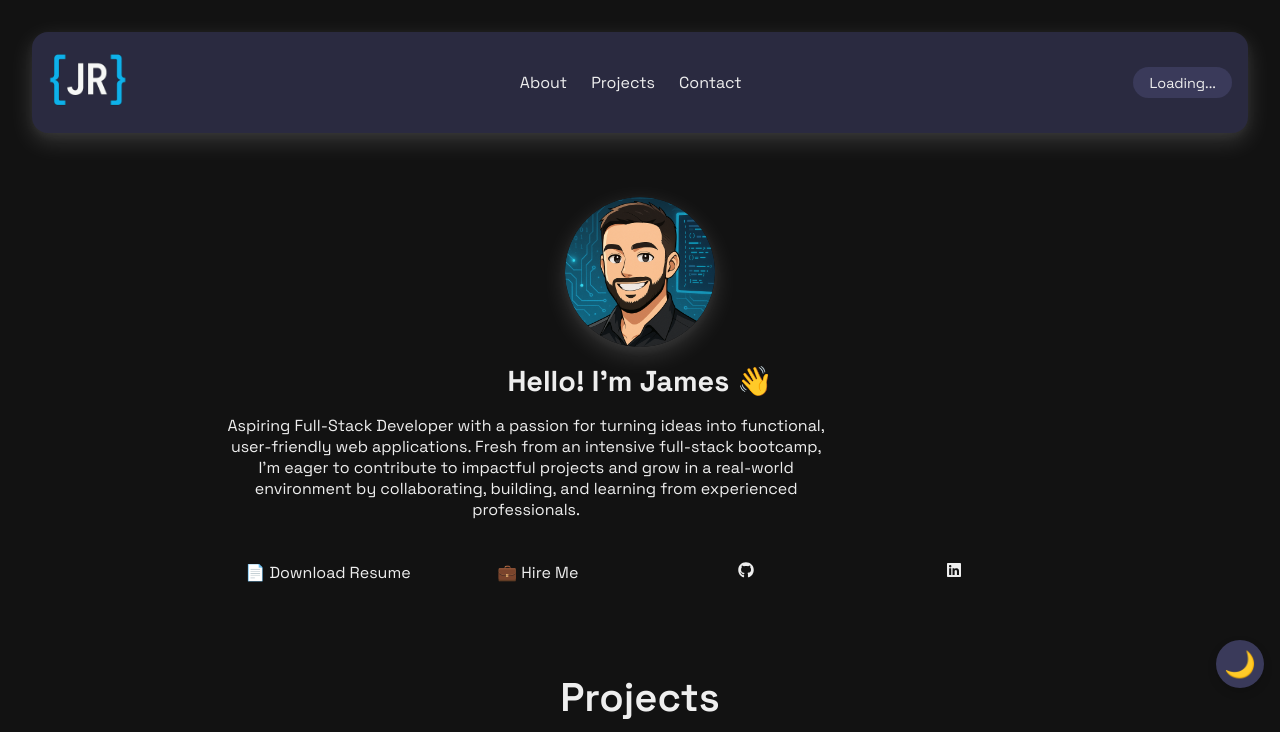
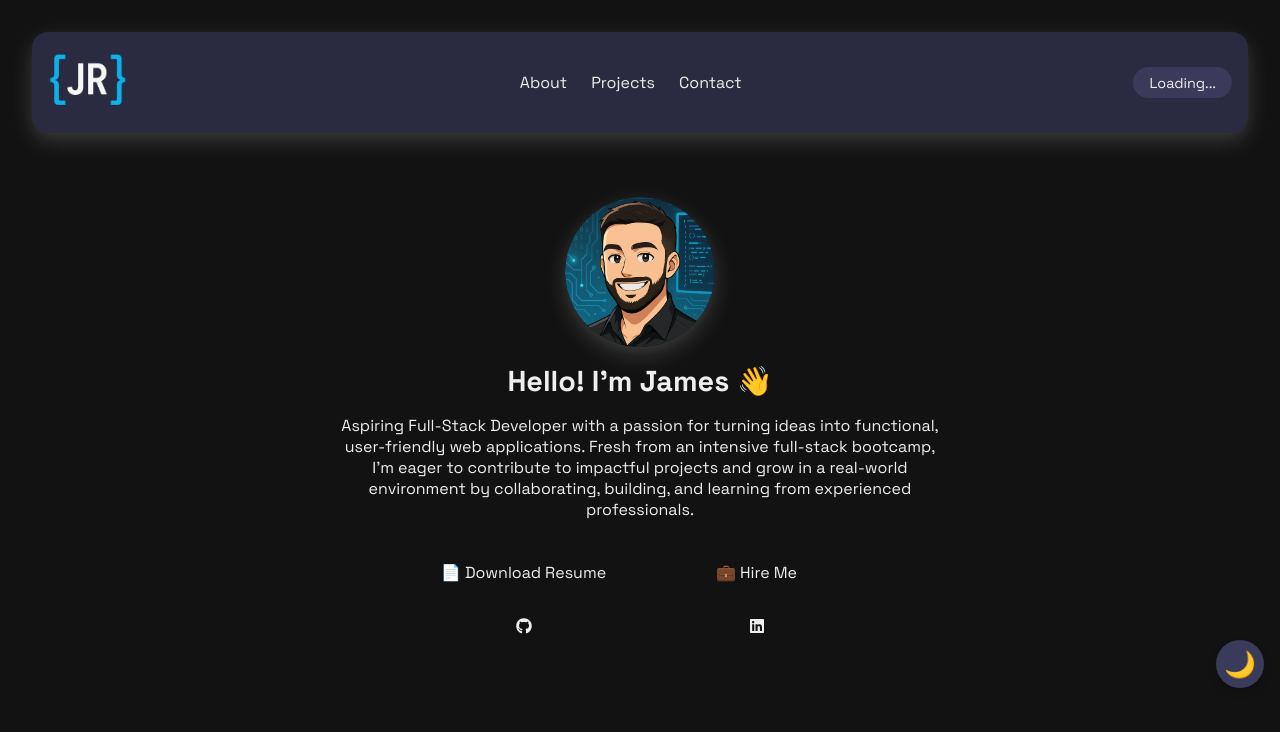
Before and after one commit to semajssor/my-portfolio, a React (Vite) app: page / in a window 1280 px wide. Shown: the top 732 px of the page. Built offline with nearby package versions, Linux system fonts and the light colour scheme; no server answers.

Commit message:
modified the layout of the buttons in the about section

```diff
--- a/src/components/About/About.css
+++ b/src/components/About/About.css
@@ -29,22 +29,33 @@
 
 .about-buttons {
    margin-top: 2rem;
-   display: flex;
-   flex-direction: row;
-   justify-content: center;
-   flex-wrap: wrap;
-   gap: 0.5rem;
+   display: grid;
+   grid-template-columns: repeat(2, 1fr);
+   grid-template-rows: repeat(2, auto);
+   gap: 1rem;
+   justify-items: center;
+   width: 100%;
+   max-width: 450px;
+   margin-left: auto;
+   margin-right: auto;
 }
 
 .about-buttons .btn {
+   width: 100%;
    padding: 0.6rem 1.2rem;
-   border: none;
-   cursor: pointer;
+   display: flex;
+   align-items: center;
+   justify-content: center;
+   gap: 0.5rem;
    border-radius: 8px;
    text-decoration: none;
-   transition: background 0.3s ease;
-   min-width: 200px;
+   transition: background 0.3s ease, transform 0.2s ease;
    text-align: center;
+   /* min-width: 200px; */
+}
+
+.about-buttons .btn:hover {
+   transform: translateY(-2px);
 }
 
 .about-buttons .btn.primary {
@@ -55,12 +66,7 @@
 /* Mobile-first responsive tweak */
 @media (max-width: 480px) {
    .about-buttons {
-      flex-direction: column;
-      align-items: center;
-   }
-
-   .about-buttons .btn {
-      width: 100%;
+      grid-template-columns: 1fr;
       max-width: 300px;
    }
 }
--- a/src/components/About/About.jsx
+++ b/src/components/About/About.jsx
@@ -1,5 +1,7 @@
 import "./About.css";
+/* eslint-disable no-unused-vars */
 import { motion } from "framer-motion";
+/* eslint-enable no-unused-vars */
 import { fadeInUp } from "../../animations/fadeInUp";
 import { FaGithub, FaLinkedin } from "react-icons/fa";
 
```
